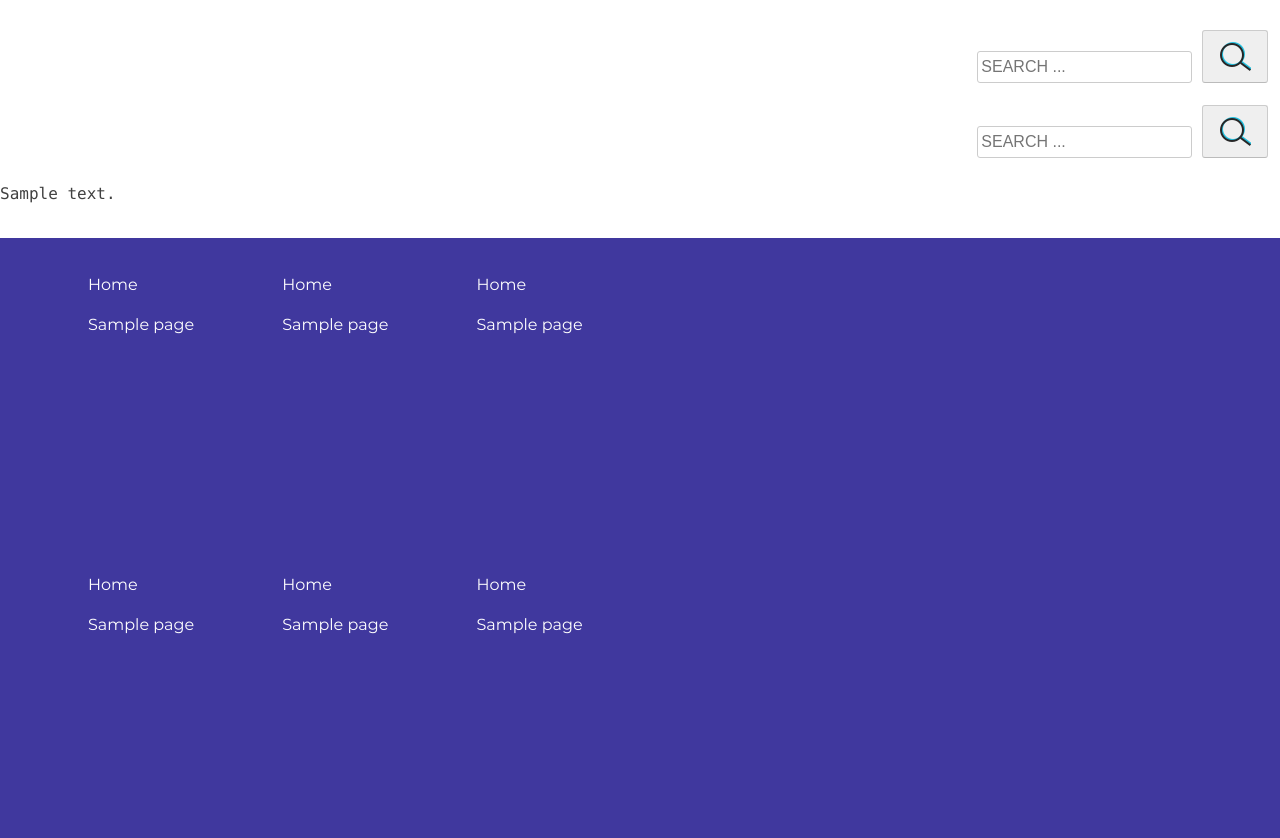
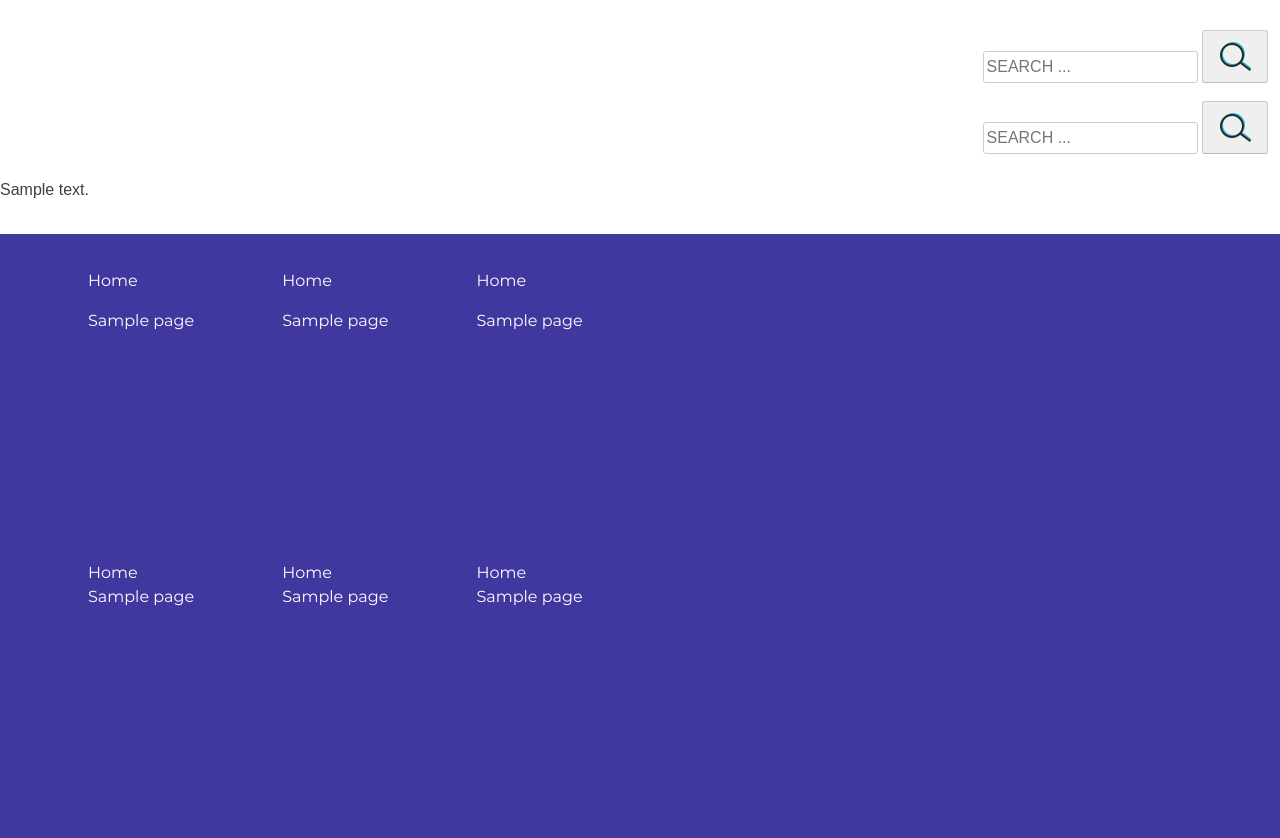
Before and after one commit to Ivandaixiv/coderoad-fall-2019, a WordPress theme: template themes/coderoad/page.php in a window 1280 px wide. After the commit the page ends 606 px from the top, so only its background shows below. Run offline with PHP 8.4 and a stand-in for WordPress, Linux system fonts and the light colour scheme; the site name, menu and one post (Sample post) are stand-ins, and other content is empty; some libraries are stand-ins or nearby versions.

Commit message:
faq rough finished

```diff
--- a/themes/coderoad/sass/_page-faq.scss
+++ b/themes/coderoad/sass/_page-faq.scss
@@ -1,9 +1,15 @@
 .site-content{
-    font-family: $font__paragraph;
+
     font-size: 16px;
     line-height: 2.5rem;
+    h2{
+        font-family: $font__header;
+    }
+    a{
+        font-family: $font__paragraph;
+    }
+}
 
-}
 .entry-title{
     display: none;
 }
--- a/themes/coderoad/style.css
+++ b/themes/coderoad/style.css
@@ -819,6 +819,7 @@ object {
     font-size: 16px; }
 
 ul {
+  text-align: left;
   list-style: none;
   font-family: "Montserrat"; }
 
@@ -864,10 +865,13 @@ a {
     display: -ms-flexbox;
     display: flex; }
 
-body {
-  font-family: Monaco, Consolas, "Andale Mono", "DejaVu Sans Mono", monospace;
+.site-content {
   font-size: 16px;
   line-height: 2.5rem; }
+  .site-content h2 {
+    font-family: "Space Mono"; }
+  .site-content a {
+    font-family: "Montserrat"; }
 
 .entry-title {
   display: none; }
@@ -917,43 +921,20 @@ body {
           justify-content: center;
   margin-top: 30px;
   position: relative; }
-
-.profile-h2 {
-  display: -webkit-box;
-  display: -ms-flexbox;
-  display: flex;
-  -webkit-box-pack: center;
-      -ms-flex-pack: center;
-<<<<<<< HEAD
-          justify-content: center; }
-=======
-          justify-content: center;
-  z-index: 99; }
->>>>>>> 026f9adc9a7f63b186eba5b204c3f3c29dd340c1
-
-.tutorial-accent {
-  height: 22px;
-  width: 161px;
-  background-color: #41ffbe;
-  border: 1px solid #41ffbe;
-  border-radius: 6px;
-  position: absolute;
-  right: 111px;
-  bottom: 23px;
-  z-index: 0; }
-<<<<<<< HEAD
-
-.profile-accent {
-  height: 24px;
-  width: 115px;
-  background-color: #9389ff;
-  border: 1px solid #9389ff;
-  border-radius: 6px;
-  position: absolute;
-  right: 238px;
-  bottom: 23px;
-  top: 33px;
-  z-index: 0; }
+  .tutorial-h2 h2 {
+    position: relative;
+    display: inline-block; }
+    .tutorial-h2 h2::before {
+      content: '';
+      height: 22px;
+      width: 165px;
+      background-color: #41ffbe;
+      border: 1px solid #41ffbe;
+      border-radius: 6px;
+      position: absolute;
+      left: 139px;
+      bottom: 4px;
+      z-index: -1; }
 
 .profile-h2 {
   display: -webkit-box;
@@ -964,11 +945,20 @@ body {
           justify-content: center;
   margin-top: 30px;
   position: relative; }
-
-.profile-container h2 {
-  z-index: 99; }
-=======
->>>>>>> 026f9adc9a7f63b186eba5b204c3f3c29dd340c1
+  .profile-h2 h2 {
+    position: relative;
+    display: inline-block; }
+    .profile-h2 h2::before {
+      content: '';
+      height: 28px;
+      width: 93px;
+      background-color: #8bbbe5;
+      border: 1px solid #8bbbe5;
+      border-radius: 6px;
+      position: absolute;
+      left: 32px;
+      bottom: -1px;
+      z-index: -1; }
 
 .contact-title {
   height: 34px;
```
Also changed, not shown: other parts of themes/coderoad/sass/_page-faq.scss (+22 -41 lines).
